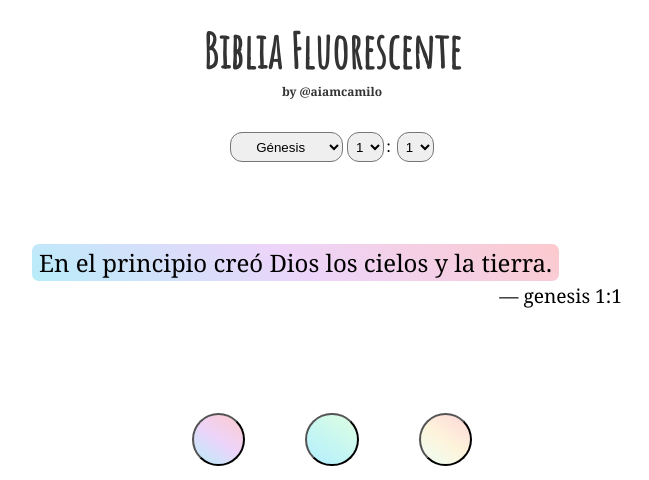
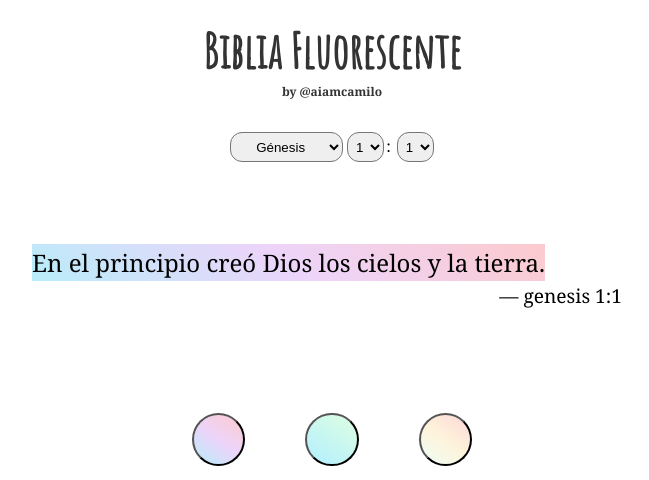
Before and after one commit to alcamilo1207/BibliaFluorescente, a Flask app: page / in a window 1280 px wide. Shown: the top 480 px of the page, without its empty margins (308-957 px from the left). Run offline with Flask 3, Linux system fonts and the light colour scheme; parts of the project's set-up code (start-up, migrations or seed data) failed here and were passed over.

Commit message:
Update style.css simplifying highlight

```diff
--- a/static/css/style.css
+++ b/static/css/style.css
@@ -73,10 +73,11 @@ span {
 }
 
 .highlight {
-     box-decoration-break: clone;
+     /*box-decoration-break: clone;
      border-radius: 7px;
+     padding:  2px 7px 2px 7px;*/
      background-image: linear-gradient(35deg, rgba(18, 194, 233, 0.3), rgba(196, 113, 237, 0.3),rgba(246, 79, 89, 0.3));
-     padding:  2px 7px 2px 7px;
+     padding:  2px 0 2px 0;
 }
 
 .address{
```
